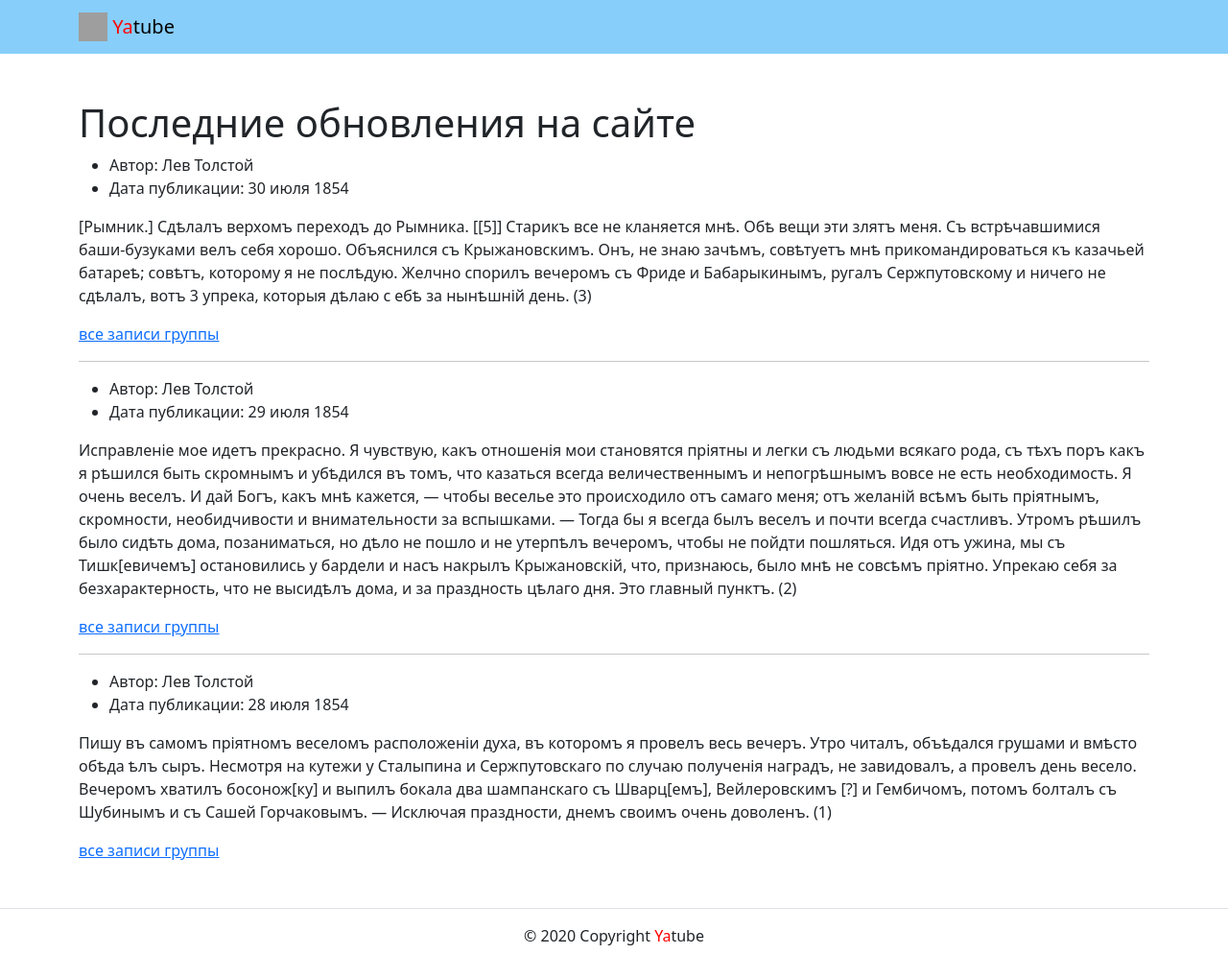
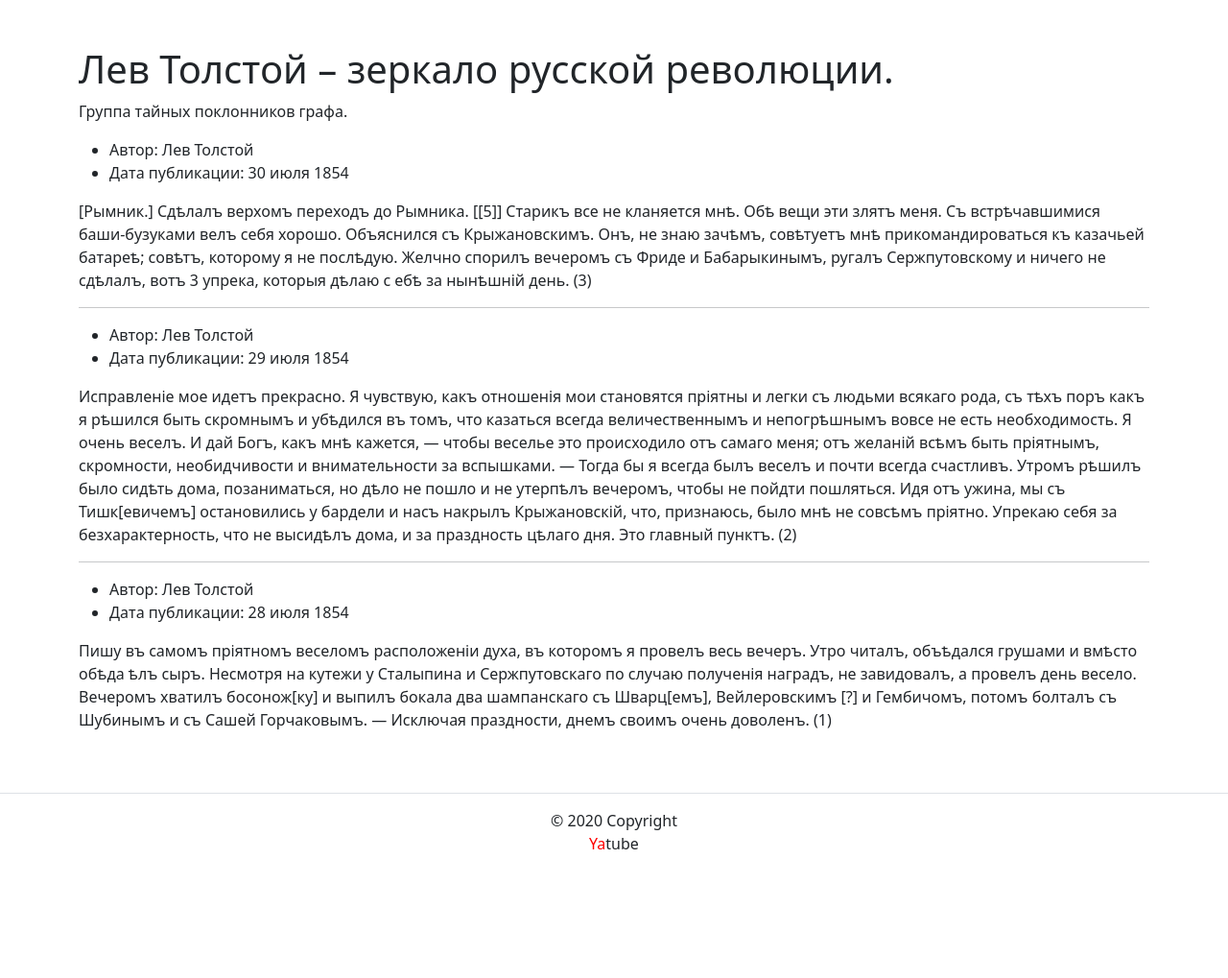
Before and after one commit to Bersi88/yatube_project, a Django app: page / in a window 1280 px wide. Shown: the whole page at 96% size. After the commit the page ends 885 px from the top, so only its background shows below. Run offline with Django 3.2, Linux system fonts and the light colour scheme; some libraries are stand-ins or nearby versions; grey boxes are pictures that could not be loaded.

Commit message:
наследование шаблонов готово

```diff
--- a/yatube/posts/views.py
+++ b/yatube/posts/views.py
@@ -8,7 +8,7 @@ from django.shortcuts import render
  #   return HttpResponse('Главная страница')
 
 def index(request):
-    template = 'posts/index.html'
+    template = 'posts/group_list.html'
     return render(request, template)
 
 
--- a/yatube/templates/base.html
+++ b/yatube/templates/base.html
@@ -1,17 +1,19 @@
-<!DOCTYPE html> <!-- Используется html 5 версии -->
-<html lang="ru"> <!-- Язык сайта - русский -->
+<!-- templates/base.html -->
+<!DOCTYPE html>
+<html lang="ru">
   <head>
-    <meta charset="utf-8"> <!-- Кодировка сайта -->
-    <!-- Сайт готов работать с мобильными устройствами -->
-    <meta name="viewport" content="width=device-width, initial-scale=1">
-    <!-- Загружаем фав-иконки -->
-    <link rel="icon" href="img/fav/fav.ico" type="image">
-    <link rel="apple-touch-icon" sizes="180x180" href="img/fav/apple-touch-icon.png">
-    <link rel="icon" type="image/png" sizes="32x32" href="img/fav/favicon-32x32.png">
-    <link rel="icon" type="image/png" sizes="16x16" href="img/fav/favicon-16x16.png">
-    <meta name="msapplication-TileColor" content="#000">
-    <meta name="theme-color" content="#ffffff">
-    <!-- Подключен файл со стандартными стилями бустрап -->
-    <link rel="stylesheet" href="css/bootstrap.min.css">
-    <title> {% block title %} {% endblock %} </title>
   </head>
+  <body>
+    <header>
+      {% include 'includes/header.html' %}
+      <title>{% block title %}{% endblock %}</title>
+    </header>
+    <main>
+      {% block content %}
+      {% endblock %}
+    </main>
+
+      {% include 'includes/footer.html' %}
+
+  </body>
+</html>
--- a/yatube/templates/includes/footer.html
+++ b/yatube/templates/includes/footer.html
@@ -1,10 +1,5 @@
-<!DOCTYPE html>
-<html lang="en">
-<head>
-    <meta charset="UTF-8">
-    <title>Title</title>
-</head>
-<body>
-
-</body>
-</html>
+<footer class="page-footer font-small blue border-top">
+      <div class="footer-copyright text-center py-3">© 2020 Copyright
+        <p><span style="color:red">Ya</span>tube</p>
+      </div>
+</footer>
--- a/yatube/templates/includes/header.html
+++ b/yatube/templates/includes/header.html
@@ -1,7 +1,3 @@
-
-<!DOCTYPE html> <!-- Используется html 5 версии -->
-<html lang="ru"> <!-- Язык сайта - русский -->
-  <head>
     <meta charset="utf-8"> <!-- Кодировка сайта -->
     <!-- Сайт готов работать с мобильными устройствами -->
     <meta name="viewport" content="width=device-width, initial-scale=1">
@@ -14,5 +10,3 @@
     <meta name="theme-color" content="#ffffff">
     <!-- Подключен файл со стандартными стилями бустрап -->
     <link rel="stylesheet" href="css/bootstrap.min.css">
-    <title> {% block title %} {% endblock %} </title>
-  </head>
--- a/yatube/templates/posts/group_list.html
+++ b/yatube/templates/posts/group_list.html
@@ -1,37 +1,6 @@
-<!-- templates/posts/group_list.html -->
-
-<!DOCTYPE html> <!-- Используется html 5 версии -->
-<html lang="ru"> <!-- Язык сайта - русский -->
-  <head>
-    <meta charset="utf-8"> <!-- Кодировка сайта -->
-    <!-- Сайт готов работать с мобильными устройствами -->
-    <meta name="viewport" content="width=device-width, initial-scale=1">
-    <!-- Загружаем фав-иконки -->
-    <link rel="icon" href="img/fav/fav.ico" type="image">
-    <link rel="apple-touch-icon" sizes="180x180" href="img/fav/apple-touch-icon.png">
-    <link rel="icon" type="image/png" sizes="32x32" href="img/fav/favicon-32x32.png">
-    <link rel="icon" type="image/png" sizes="16x16" href="img/fav/favicon-16x16.png">
-    <meta name="msapplication-TileColor" content="#000">
-    <meta name="theme-color" content="#ffffff">
-    <!-- Подключен файл со стандартными стилями бустрап -->
-    <link rel="stylesheet" href="css/bootstrap.min.css">
-    <title>Лев Толстой – зеркало русской революции.</title>
-  </head>
-  <body>
-    <header>
-      <!-- Использованы классы бустрапа для создания типовой навигации с логотипом -->
-      <!-- В дальнейшем тут будет создано полноценное меню -->
-      <nav class="navbar navbar-light" style="background-color: lightskyblue">
-        <div class="container">
-          <a class="navbar-brand" href="index.html">
-            <img src="img/logo.png" width="30" height="30" class="d-inline-block align-top" alt="">
-            <!-- тег span используется для добавления нужных стилей отдельным участкам текста -->
-            <span style="color:red">Ya</span>tube
-          </a>
-        </div>
-      </nav>
-    </header>
-    <main>
+{% extends 'base.html' %}
+{% block title %}Лев Толстой – зеркало русской революции.{% endblock %}
+{% block content %}
       <!-- класс py-5 создает отступы сверху и снизу блока -->
       <div class="container py-5">
         <h1>Лев Толстой – зеркало русской революции.</h1>
@@ -100,11 +69,4 @@
         </article>
         <!-- под последним постом нет линии -->
       </div>
-    </main>
-    <footer class="page-footer font-small blue border-top">
-      <div class="footer-copyright text-center py-3">© 2020 Copyright
-        <p><span style="color:red">Ya</span>tube</p>
-      </div>
-    </footer>
-  </body>
-</html>
+{% endblock %}
--- a/yatube/templates/posts/index.html
+++ b/yatube/templates/posts/index.html
@@ -1,37 +1,7 @@
 
-
-<!DOCTYPE html> <!-- Используется html 5 версии -->
-<html lang="ru"> <!-- Язык сайта - русский -->
-  <head>
-    <meta charset="utf-8"> <!-- Кодировка сайта -->
-    <!-- Сайт готов работать с мобильными устройствами -->
-    <meta name="viewport" content="width=device-width, initial-scale=1">
-    <!-- Загружаем фав-иконки -->
-    <link rel="icon" href="img/fav/fav.ico" type="image">
-    <link rel="apple-touch-icon" sizes="180x180" href="img/fav/apple-touch-icon.png">
-    <link rel="icon" type="image/png" sizes="32x32" href="img/fav/favicon-32x32.png">
-    <link rel="icon" type="image/png" sizes="16x16" href="img/fav/favicon-16x16.png">
-    <meta name="msapplication-TileColor" content="#000">
-    <meta name="theme-color" content="#ffffff">
-    <!-- Подключен файл со стандартными стилями бустрап -->
-    <link rel="stylesheet" href="css/bootstrap.min.css">
-    <title>Последние обновления на сайте</title>
-  </head>
-  <body>
-    <header>
-      <!-- Использованы классы бустрапа для создания типовой навигации с логотипом -->
-      <!-- В дальнейшем тут будет создано полноценное меню -->
-      <nav class="navbar navbar-light" style="background-color: lightskyblue">
-        <div class="container">
-          <a class="navbar-brand" href="index.html">
-            <img src="img/logo.png" width="30" height="30" class="d-inline-block align-top" alt="">
-            <!-- тег span используется для добавления нужных стилей отдельным участкам текста -->
-            <span style="color:red">Ya</span>tube
-          </a>
-        </div>
-      </nav>
-    </header>
-    <main>
+{% extends 'base.html' %}
+{% block title %}Последние обновления на сайте{% endblock %}
+{% block content %}
       <!-- класс py-5 создает отступы сверху и снизу блока -->
       <div class="container py-5">
         <h1>Последние обновления на сайте</h1>
@@ -100,14 +70,4 @@
         </article>
         <!-- под последним постом нет линии -->
       </div>
-    </main>
-    <!-- Использованы классы бустрапа: -->
-    <!-- border-top: создаёт тонкую линию сверху блока -->
-    <!-- text-center: выравнивает текстовые блоки внутри блока по центру -->
-    <!-- py-3: контент внутри размещается с отступом сверху и снизу -->
-    <footer class="border-top text-center py-3">
-      <!-- тег span используется для добавления нужных стилей отдельным участкам текста -->
-      <p>© 2020 Copyright <span style="color:red">Ya</span>tube</p>
-    </footer>
-  </body>
-</html>
+{% endblock %}
```
